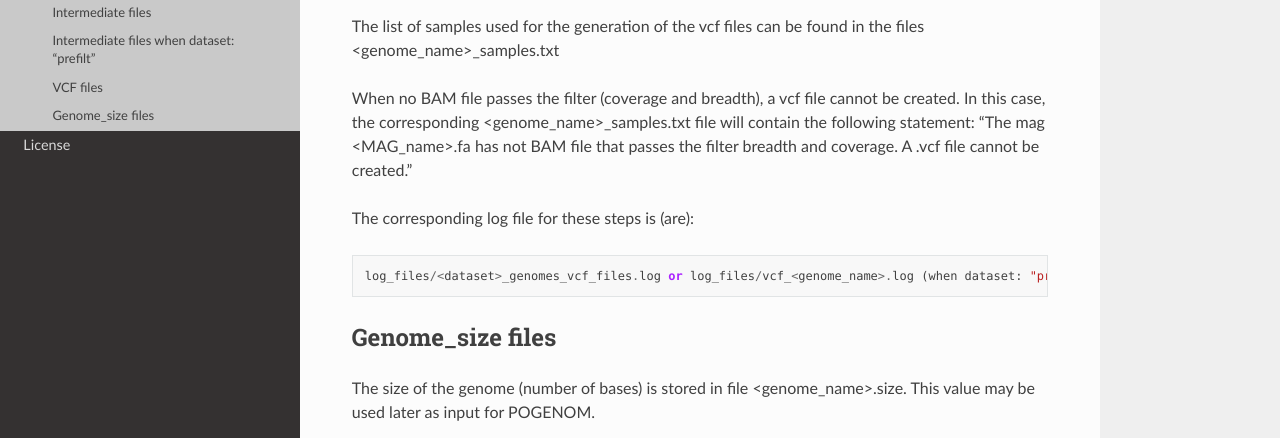
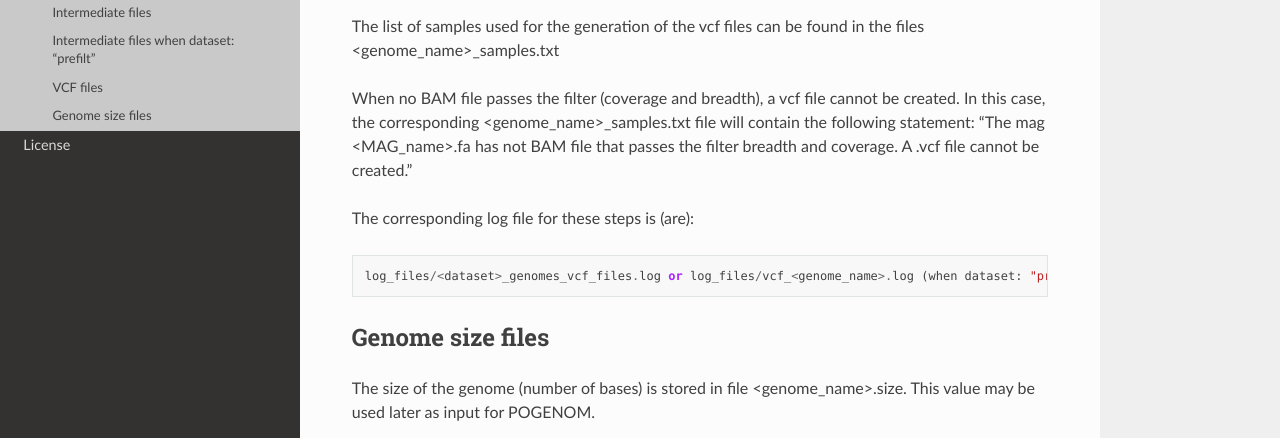
Before and after one commit to EnvGen/POGENOM, a Sphinx documentation site: the page built from docs/source/Output_description.rst, in a window 1280 px wide and 900 px high, scrolled down 1316 px. Shown: the part 286-724 px from the top of the window. Built offline with Sphinx 7.4.7 and the Read the Docs theme 2.0.0, drawn with Linux system fonts in a browser that asks for light colours.

Commit message:
Update Output_description.rst

```diff
--- a/docs/source/Output_description.rst
+++ b/docs/source/Output_description.rst
@@ -71,6 +71,6 @@ The corresponding log file for these steps is (are)::
 
     log_files/<dataset>_genomes_vcf_files.log or log_files/vcf_<genome_name>.log (when dataset: "prefilt")
 
-Genome_size files
+Genome size files
 ^^^^^^^^^^^^^^
 The size of the genome (number of bases) is stored in file <genome_name>.size. This value may be used later as input for POGENOM.
```
